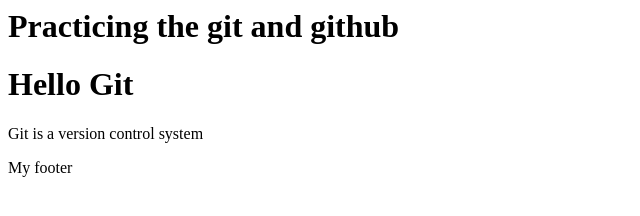
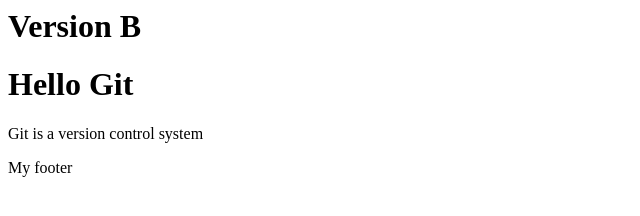
Before and after one commit to Akash0828/practice-git, a plain HTML site: page index.html in a window 1280 px wide. Shown: the whole page, without its empty margins (0-640 px from the left). Drawn offline with Linux system fonts and the light colour scheme.

Commit message:
change title B

```diff
--- a/index.html
+++ b/index.html
@@ -1,4 +1,4 @@
-<h1>Practicing the git and github</h1>
+<h1>Version B</h1>
 <h1>Hello Git</h1>
 <p>Git is a version control system</p>
 <footer>My footer</footer>
```
